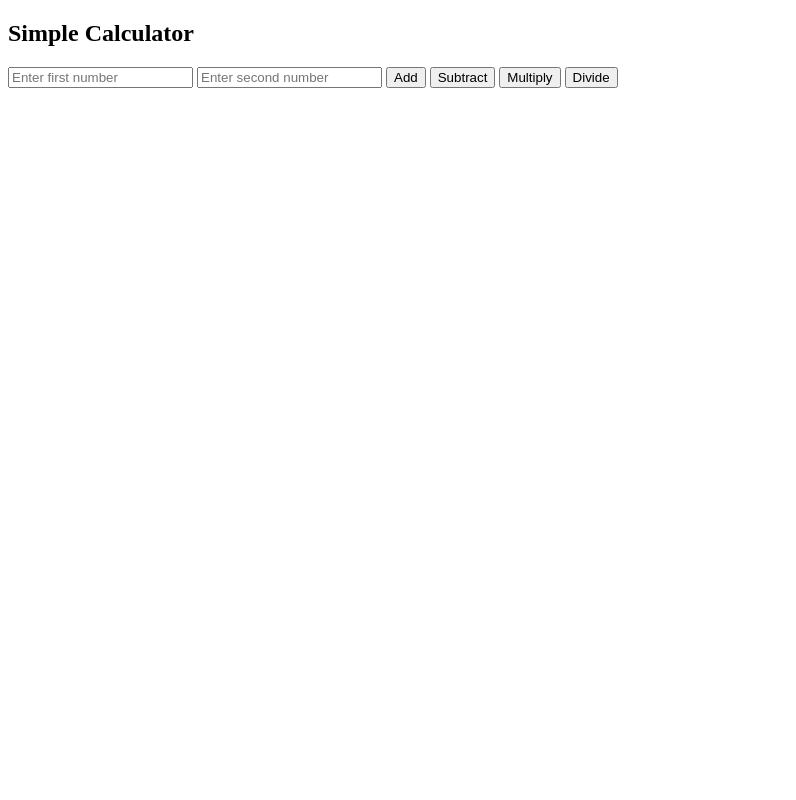
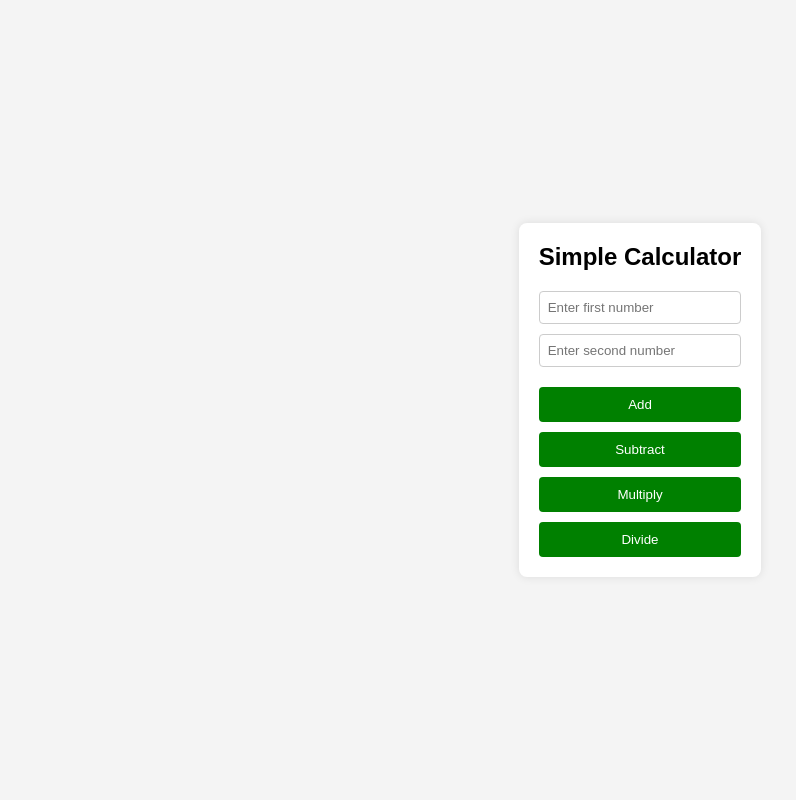
Before and after one commit to benteodor/PHP_Course, a PHP site: page /Calculator/html.php in a window 1280 px wide. Shown: the whole page, without its empty margins (0-796 px from the left). Run offline with PHP 8.4, Linux system fonts and the light colour scheme.

Commit message:
added a bit of CSS to the calculator

```diff
--- a/phpDir/src/Calculator/html.php
+++ b/phpDir/src/Calculator/html.php
@@ -4,6 +4,7 @@
   <meta charset="UTF-8" />
   <meta name="viewport" content="width=device-width, initial-scale=1.0" />
   <title>Simple Calculator</title>
+  <link href="style.css" rel="stylesheet">
 </head>
 <body>
   <div class="Calculator">
--- /dev/null
+++ b/phpDir/src/Calculator/style.css
@@ -0,0 +1,51 @@
+body {
+  font-family: Arial, sans-serif;
+  margin: 0;
+  padding: 0;
+  display: flex;
+  justify-content: center;
+  align-items: center;
+  height: 100vh;
+  background-color: #f4f4f4;
+}
+
+.Calculator {
+  background-color: #fff;
+  padding: 20px;
+  border-radius: 8px;
+  box-shadow: 0 0 10px rgba(0, 0, 0, 0.1);
+}
+
+.Calculator h2 {
+  margin-top: 0;
+}
+
+.Calculator form {
+  display: flex;
+  flex-direction: column;
+}
+
+.Calculator input[type="number"] {
+  margin-bottom: 10px;
+  padding: 8px;
+  border: 1px solid #ccc;
+  border-radius: 4px;
+}
+
+.Calculator button {
+  padding: 10px 20px;
+  margin-top: 10px;
+  border: none;
+  border-radius: 4px;
+  cursor: pointer;
+  background-color: green;
+  color: #fff;
+}
+
+.Calculator button:hover {
+  background-color: black;
+}
+
+.Calculator p {
+  margin-top: 10px;
+}
```
